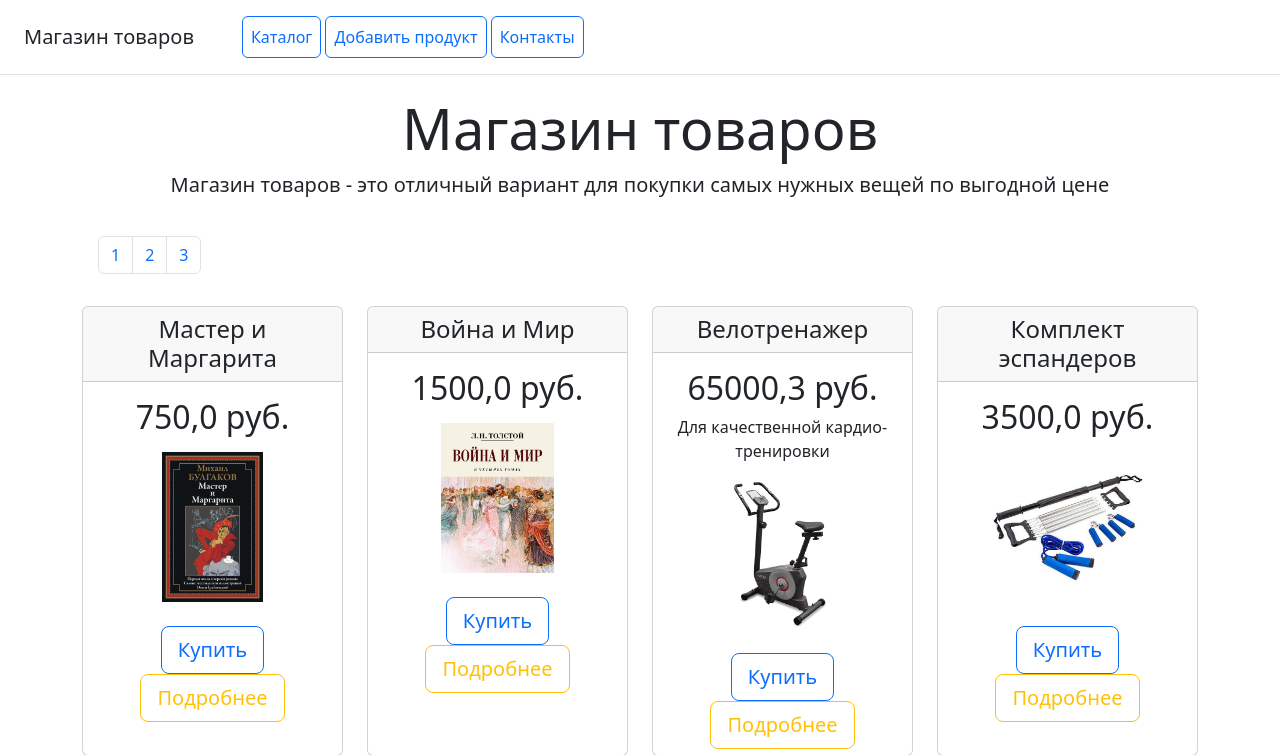
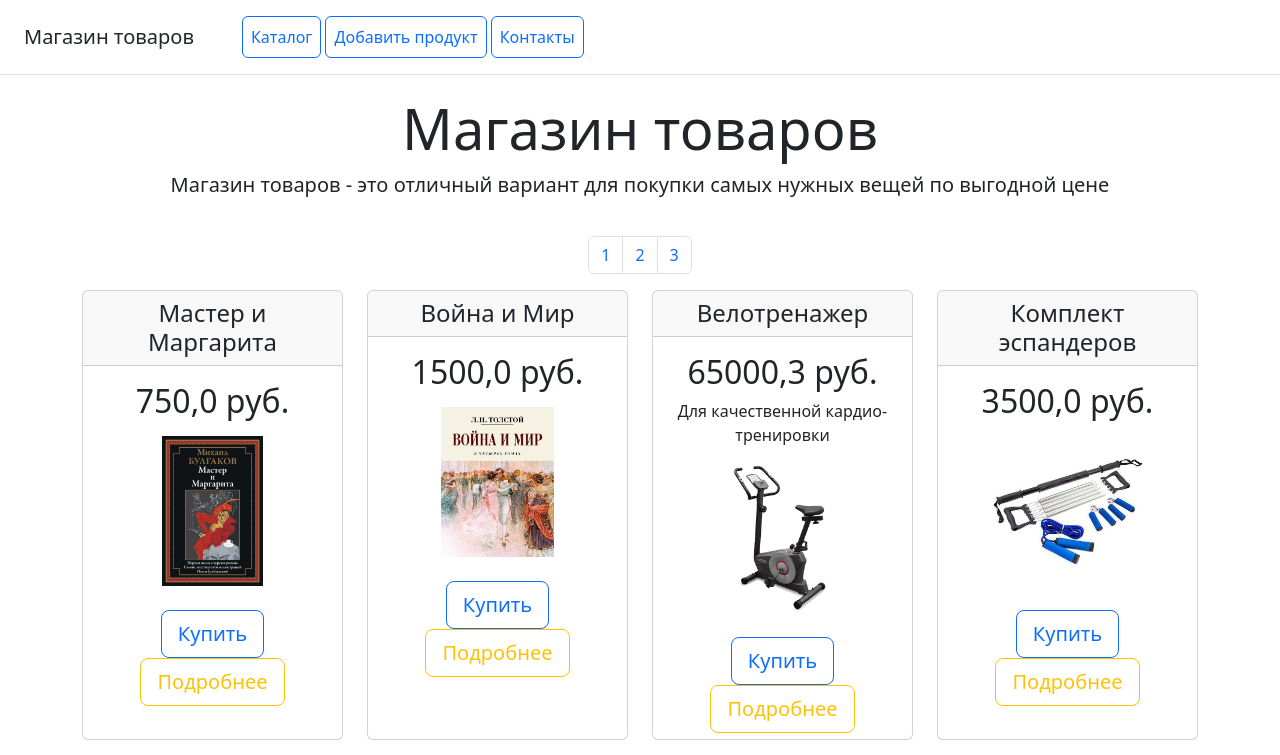
Before and after one commit to Alex26112022/mailing_management_service, a Django app: page / in a window 1280 px wide. Shown: the top 755 px of the page. Run offline with Django 5.2, Linux system fonts and the light colour scheme; data comes from the database, SQL or seed files in the repository; some libraries are stand-ins or nearby versions.

Commit message:
paginate center

```diff
--- a/catalog/templates/catalog/includes/inc_paginator.html
+++ b/catalog/templates/catalog/includes/inc_paginator.html
@@ -1,3 +1,6 @@
+<div class="col-12 h-100 d-flex align-items-center justify-content-center">
+  <div class="row">
+    <div class="col-6">
       <nav aria-label="Page navigation example" class="m-3">
         <ul class="pagination">
           {% for page in page_obj.paginator.page_range %}
@@ -6,3 +9,6 @@
           {% endfor %}
         </ul>
       </nav>
+    </div>
+  </div>
+</div>
```
Lines whose indentation alone changed are shown as unchanged.
